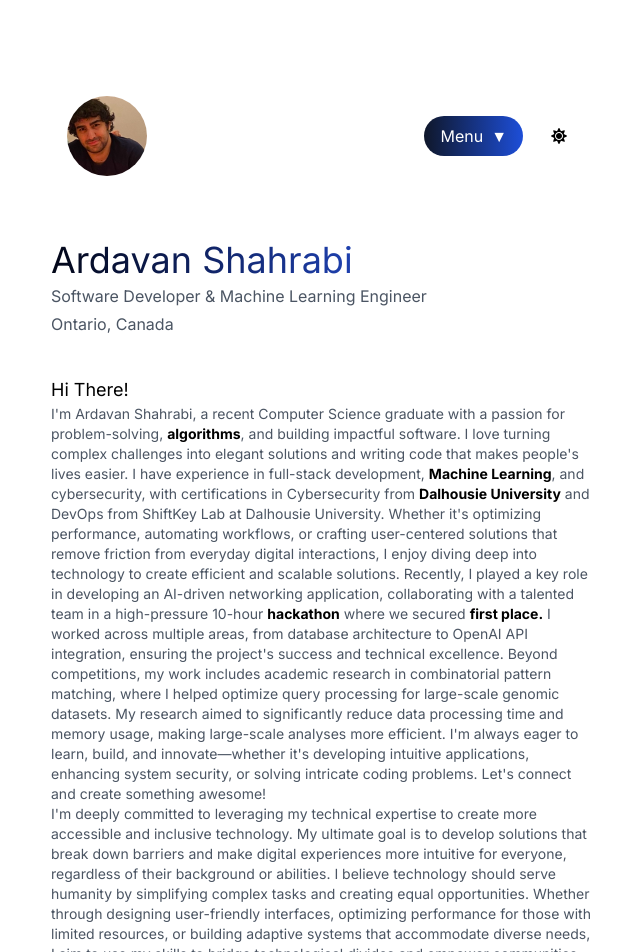
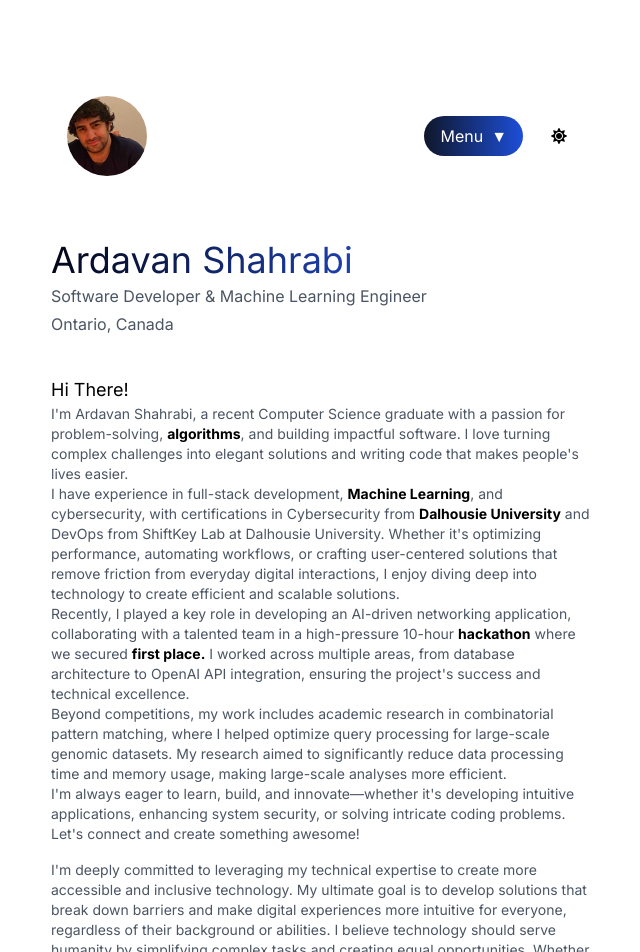
Before and after one commit to a-shahrabi/Ardavan_Portfolio, a Next.js app: page / in a window 1280 px wide. Shown: the top 952 px of the page, without its empty margins (317-957 px from the left). Built offline with nearby package versions, Linux system fonts and the light colour scheme.

Commit message:
text updated2

```diff
--- a/app/page.tsx
+++ b/app/page.tsx
@@ -112,25 +112,30 @@ export default function Home() {
               <h2 className="text-lg">Hi There!
               <p className="text-gray-600 text-sm dark:text-gray-400 max-w-2xl">
   I&apos;m Ardavan Shahrabi, a recent Computer Science graduate with a passion for problem-solving, <span className="font-bold text-black dark:text-white">algorithms</span>, and building impactful software. I love turning complex challenges into elegant solutions and writing code that makes people&apos;s lives easier.
+</p>
 
+<p className="text-gray-600 text-sm dark:text-gray-400 max-w-2xl">
   I have experience in full-stack development, <span className="font-bold text-black dark:text-white">Machine Learning</span>, and cybersecurity, with certifications in Cybersecurity from <span className="font-bold text-black dark:text-white">Dalhousie University</span> and DevOps from ShiftKey Lab at Dalhousie University. Whether it&apos;s optimizing performance, automating workflows, or crafting user-centered solutions that remove friction from everyday digital interactions, I enjoy diving deep into technology to create efficient and scalable solutions.
+</p>
 
+<p className="text-gray-600 text-sm dark:text-gray-400 max-w-2xl">
   Recently, I played a key role in developing an AI-driven networking application, collaborating with a talented team in a high-pressure 10-hour <span className="font-bold text-black dark:text-white">hackathon</span> where we secured <span className="font-bold text-black dark:text-white bold">first place.</span> I worked across multiple areas, from database architecture to OpenAI API integration, ensuring the project&apos;s success and technical excellence.
+</p>
 
+<p className="text-gray-600 text-sm dark:text-gray-400 max-w-2xl">
   Beyond competitions, my work includes academic research in combinatorial pattern matching, where I helped optimize query processing for large-scale genomic datasets. My research aimed to significantly reduce data processing time and memory usage, making large-scale analyses more efficient.
+</p>
 
+<p className="text-gray-600 text-sm dark:text-gray-400 max-w-2xl">
   I&apos;m always eager to learn, build, and innovate—whether it&apos;s developing intuitive applications, enhancing system security, or solving intricate coding problems. Let&apos;s connect and create something awesome!
 </p>
 
-                <p>
+{/* This creates a proper spacing between sections */}
+<div className="h-4"></div>
 
-
+<p className="text-gray-600 text-sm dark:text-gray-400 max-w-2xl">
+  I&apos;m deeply committed to leveraging my technical expertise to create more accessible and inclusive technology. My ultimate goal is to develop solutions that break down barriers and make digital experiences more intuitive for everyone, regardless of their background or abilities. I believe technology should serve humanity by simplifying complex tasks and creating equal opportunities. Whether through designing user-friendly interfaces, optimizing performance for those with limited resources, or building adaptive systems that accommodate diverse needs, I aim to use my skills to bridge technological divides and empower communities that have traditionally been underserved by technology. What drives me most is seeing how thoughtfully designed software can transform daily challenges into seamless experiences, giving people more time and freedom to focus on what truly matters to them.
 </p>
-
-                <p className="text-gray-600 text-sm dark:text-gray-400 max-w-2xl">I&apos;m deeply committed to leveraging my technical expertise to create more accessible and inclusive technology. My ultimate goal is to develop solutions that break down barriers and make digital experiences more intuitive for everyone, regardless of their background or abilities.
-                   I believe technology should serve humanity by simplifying complex tasks and creating equal opportunities. Whether through designing user-friendly interfaces, optimizing performance for those with limited resources, or building adaptive systems that accommodate diverse needs,
-                   I aim to use my skills to bridge technological divides and empower communities that have traditionally been underserved by technology. What drives me most is seeing how thoughtfully designed software can transform daily challenges
-                  into seamless experiences, giving people more time and freedom to focus on what truly matters to them.</p>
               </h2>
             </motion.div>
 
```
Lines whose indentation alone changed are shown as unchanged.
